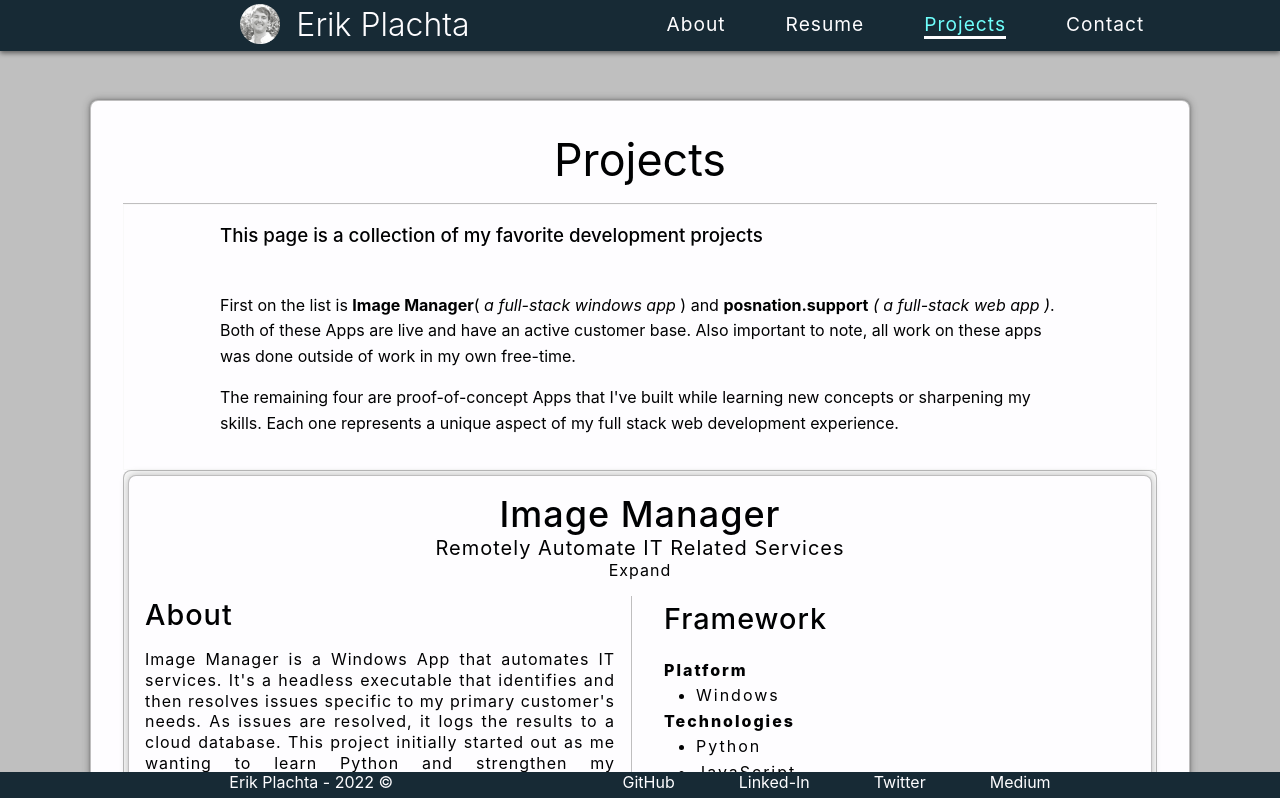
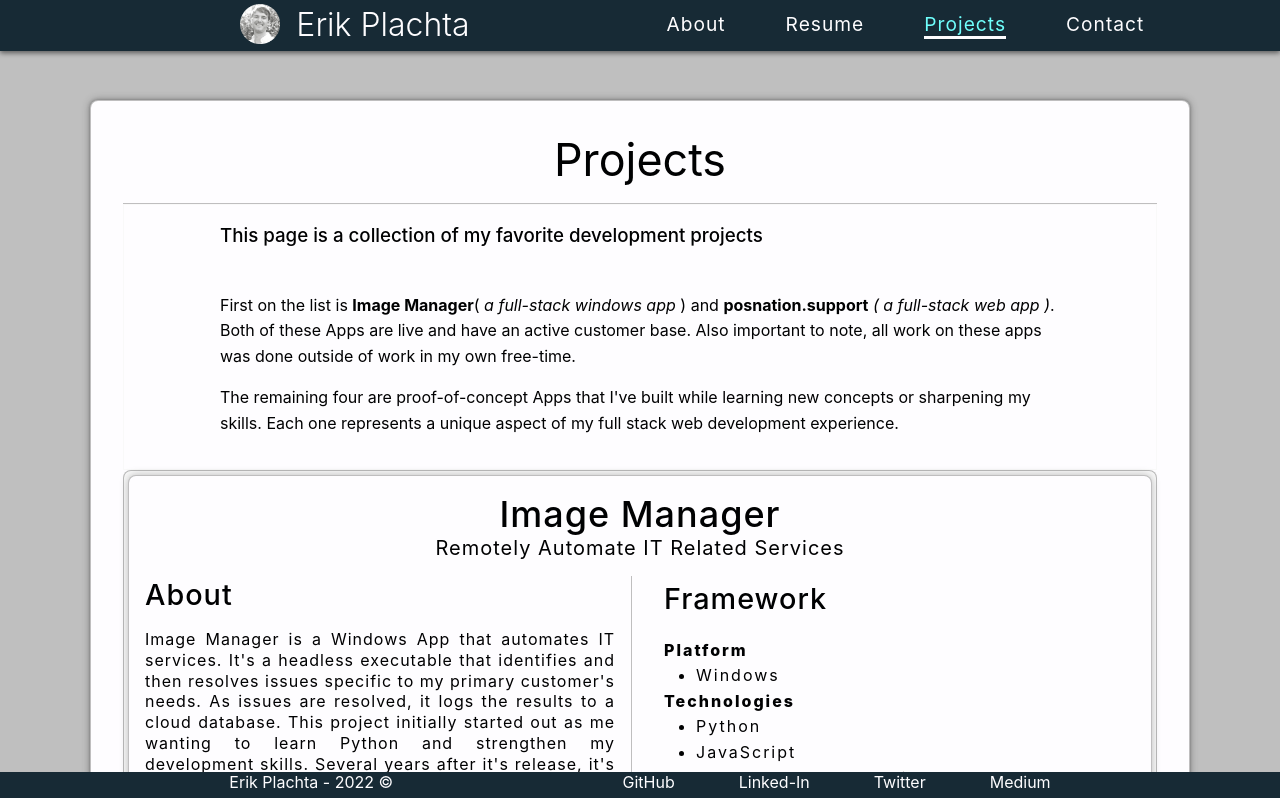
Before and after one commit to ErikPlachta/ErikPlachta, a React (Create React App) app: page /projects in a window 1280 px wide. Shown: the top 798 px of the page. Built offline with nearby package versions, Linux system fonts and the light colour scheme; no server answers.

Commit message:
Add framework for 'Learn more...' functionality in projects.

```diff
--- a/src/assets/css/styles.css
+++ b/src/assets/css/styles.css
@@ -472,6 +472,19 @@ PROJECTS                                                                      */
     letter-spacing: 1.1px;
 }
 
+.project-expand {
+    /* width: 100%;
+    text-align: center;
+    float: 100%; */
+    display: none;
+}
+
+/* .project-about,
+.nerd-notes {
+    display: none;
+} */
+
+
 /*------------------------------------------------------------------------------
 ABOUT                                                                         */
 .about-div {
--- a/src/pages/Projects/index.js
+++ b/src/pages/Projects/index.js
@@ -15,6 +15,13 @@ export default function Projects({ uuidv4 }) {
   //----------------------------------------------------------------------------
   //-- Loading Data from JSON
   const [myProjects, setMyProjects] = useState(projectData);
+
+  //----------------------------------------------------------------------------
+  //-- When click learn more... open modal
+  // const expand = () => {
+  //    document.querySelectorAll('.project-expand');
+  //   console.log(expand)
+  // };
 
   //----------------------------------------------------------------------------
   //-- Return function
@@ -68,8 +75,9 @@ export default function Projects({ uuidv4 }) {
                 ? <div key={uuidv4()} className="projects-summary">{myProjects[project].features}</div>
                 : null
               } */}
-              <span className='project-expand'>Expand</span>
             </div>
+            {/* Expands Card content */}
+            <span className='project-expand'>Learn more...</span>
             {/* About */}
             <div className="project-about article-content-indent">
               <h4 className='project-h4'>About</h4>
@@ -115,6 +123,7 @@ export default function Projects({ uuidv4 }) {
                      rel='noreferrer'
                      alt={myProjects[project].website_description}
                   >
+                    <br />
                     {myProjects[project].media_description}
                   </a>
                 </div>
```
